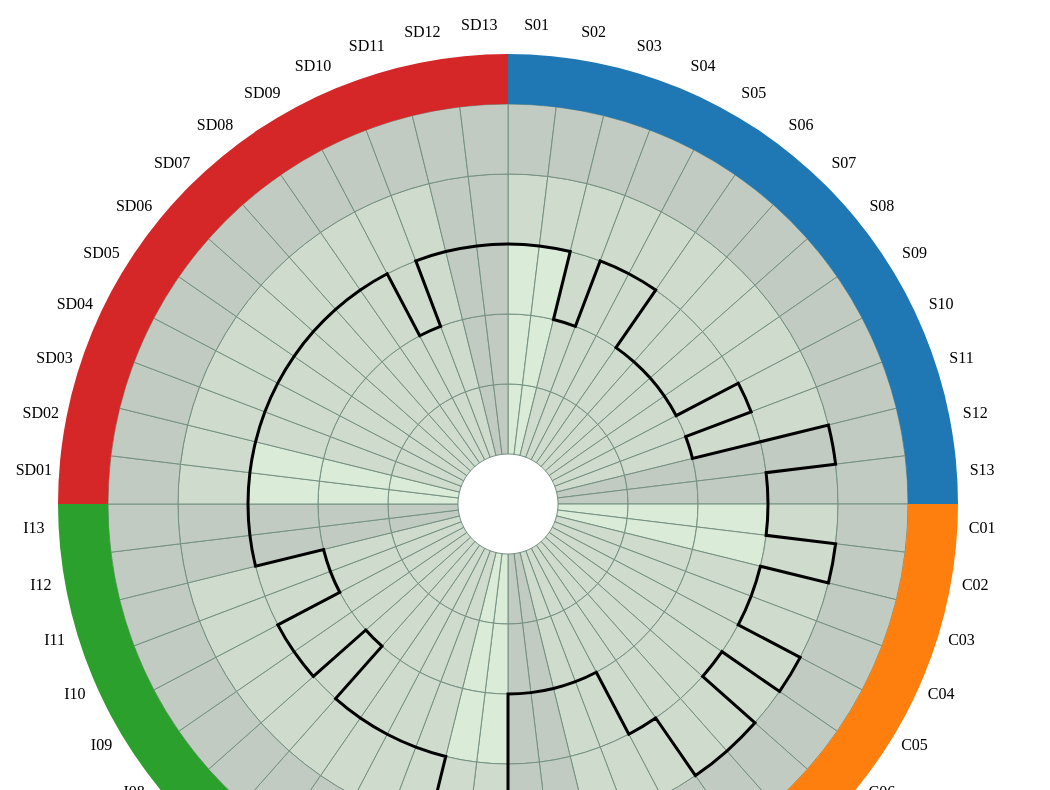
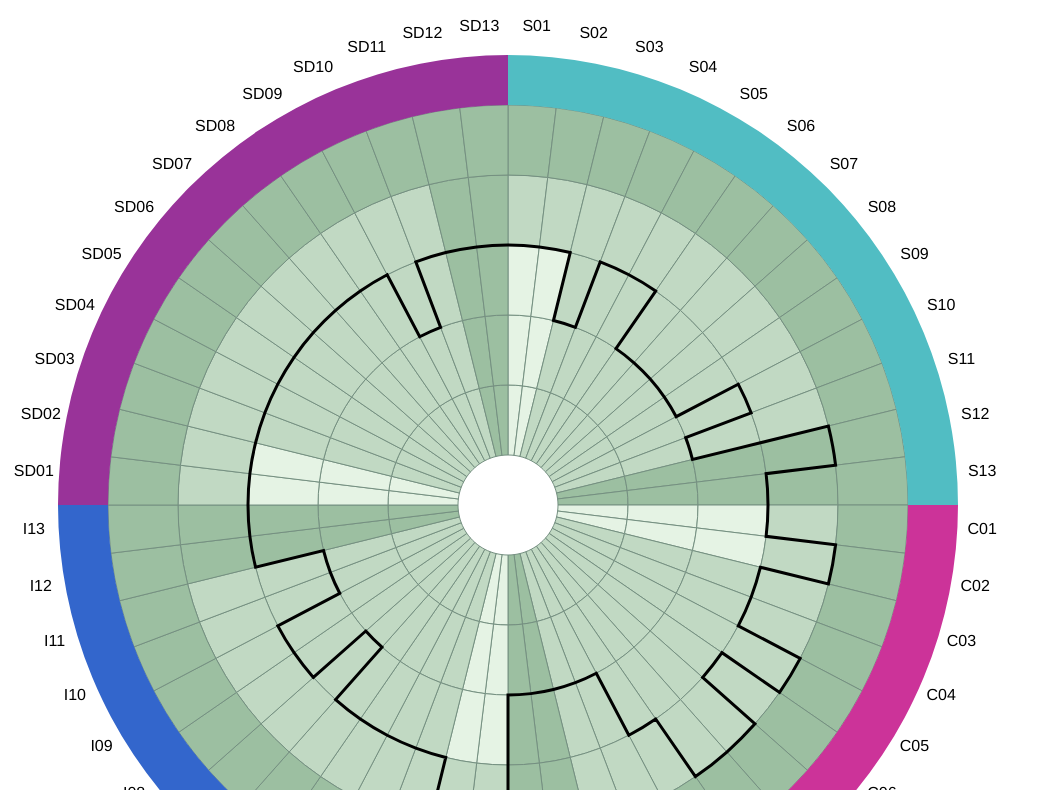
Before and after one commit to zipzob/capabilitychart, a website: page public/index.html in a window 1280 px wide. Shown: the part 63-853 px from the top of the page, without its empty margins (0-1050 px from the left). Drawn offline with Linux system fonts and the light colour scheme.

Commit message:
Fix colors; Regroup code

```diff
--- a/public/css/style.css
+++ b/public/css/style.css
@@ -1,8 +1,12 @@
+body {
+  font-family: Helvetica;
+}
+
 .chart, .chart svg {
   width: 1000px;
   height: 1000px;
 }
 
-.chart {
-
+.chart .label {
+  font-size: 2em;
 }
--- a/public/index.html
+++ b/public/index.html
@@ -8,7 +8,7 @@
 <body>
 	<section>
 		<h1>Capability Chart</h1>
-		<div class="chart" id="capabilitychart"></div>
+		<svg class="chart" id="capabilitychart"></svg>
     <input id="button" type="button"/>
     <a href="" id="link">Download</a>
 	</section>
@@ -47,7 +47,7 @@
 
       // TODO: move into some chart helper or import function.
       // enrich with meta data information
-      var total = treeroot.leaves().length;
+      // var total = treeroot.leaves().length;
       // treeroot.children.map(function(d) { return d.children.length;})
       var ranges = treeroot.children.reduce(function(acc, elem, index) {
         // console.log(acc,elem,index);
@@ -70,38 +70,22 @@
       var chart = capabilityChart()
         .groupRanges(ranges)
         .groupNames(names)
-        .surveys(surveys)
-        .totalSegments(total);
-      d3.select("#capabilitychart")
+        .surveys(surveys);
+        // .totalSegments(total);
+
+    d3.select("#capabilitychart")
         .selectAll("svg")
         .data(treeroot.leaves())
         .enter()
         .call(chart);
     });
 
-    // var matrix = [
-    //   [11975,  5871, 8916, 2868],
-    //   [ 1951, 10048, 2060, 6171],
-    //   [ 8010, 16145, 8090, 8045],
-    //   [ 1013,   990,  940, 6907]
-    // ];
-    //
-    // var tr = d3.select("body")
-    //   .append("table")
-    //   .selectAll("tr")
-    //   .data(matrix)
-    //   .join("tr");
-    //
-    // var td = tr.selectAll("td")
-    //   .data(function(d) { return d; })
-    //   .join("td")
-    //     .text(function(d) { return d; });
     d3.select("#button")
     .on("click", function() {
       console.log("click");
 
       //get svg element.
-      var svg = document.getElementById("svg");
+      var svg = document.getElementById("capabilitychart");
 
       //get svg source.
       var serializer = new XMLSerializer();
--- a/public/js/capabilitychart.js
+++ b/public/js/capabilitychart.js
@@ -4,7 +4,31 @@ function capabilityChart() {
       groupNames = [],
       groupRanges = [],
       surveys = {},
-      totalSegments = 0,
+      schemeGroupColours_0_3 = [
+        // Strategy: 81, 189, 195
+        "rgb(81, 189, 195)",
+        // culture: 204, 51, 153
+        "rgb(204, 51, 153)",
+        // Implementation: 51, 102, 204
+        "rgb(51, 102, 204)",
+        // Skill Development: 153, 51, 153
+        "rgb(153, 51, 153)",
+      ],
+      // schemeGroupColours_0_3 = ["#b5ccd2","#b082b3","#b675a2","#7a8aa4"],
+      schemeDataColours_0_3 = [
+        "white",
+        // "red"
+        // rgb(229, 243, 228);
+        "#e5f3e4",
+        // rgb(218, 235, 216)
+        // "#daebd8",
+        // rgb(193, 203, 194);
+        // "#c1cbc2",
+        // rgb(184, 214, 206);
+        // "#b8d6ce",
+        // rgb(156, 191, 161);
+        "#9cbfa1",
+      ],
       margin = {top: 20, right: 20, bottom: 20, left: 20};
 
   function chart(selection) {
@@ -12,30 +36,22 @@ function capabilityChart() {
         innerRadius = outerRadius / 10,
         groupHeight = outerRadius / 10,
         textHeight = outerRadius / 10,
-        dataHeight = outerRadius - innerRadius - groupHeight - textHeight;
+        dataHeight = outerRadius - innerRadius - groupHeight - textHeight,
+        totalSegments = selection.size();
 
-    var schemeDataColour = ["#daebd8", "#c1cbc2", "#b8d6ce", "#9cbfa1"],
-        schemeGroupColour = ["#b5ccd2","#b082b3","#b675a2","#7a8aa4"],
-        dataColours = d3.scaleLinear([1,3], schemeDataColour),
-        // groupColours = d3.scaleOrdinal([0,3], schemeGroupColour),
-        totalLayers = 0,
-        groupColours = d3.scaleOrdinal(d3.schemeCategory10),
-        testColours = d3.scaleLinear().domain(d3.extent([0,3], function(d) { return d; })).range(["white", "red"]);
+    var dataColours = d3.scaleLinear([0,1,3],schemeDataColours_0_3),
+        groupColours = d3.scaleOrdinal([0,1,2,3], schemeGroupColours_0_3),
+        totalLayers = 0;
 
+    var segmentNames = [];
+    var segmentHeights = [];
+    var PI_2 = (Math.PI) / 2;
     var segmentAngle = (2 * Math.PI) / totalSegments;
 
-    var svg = d3.select("#capabilitychart")
-      .append("svg")
-      .attr("id", "svg")
-      .attr("width", width)
-      .attr("height", height);
-
+    var svg = d3.select(selection.node());
     var g = svg
       .append("g")
       .attr("transform", "translate(" + width / 2 + "," + height / 2 + ")");
-
-    var segmentNames = [];
-    var segmentHeights = [];
 
     selection.each(function(entry, index, array) {
       totalLayers = entry.data.capabilities.length + 1;
@@ -48,18 +64,11 @@ function capabilityChart() {
 
     var surveydata = Object.keys(surveys).map(function(survey) {
       return segmentNames.map(function(name) { return surveys[survey][name] });
-    }).forEach(function(data,index,array) {
-      // var radius = surveys[key][entry.label] * segmentHeight + innerRadius;
-      console.log(data);
-      var surveyArc = d3.arc()
-        .startAngle(function(d,i) { return i * segmentAngle;})
-        .endAngle(function(d,i) { return (i + 1) * segmentAngle;})
-        .outerRadius(function(d,i) { return d * segmentHeights[index] + innerRadius; })
-        .innerRadius(function(d,i) { return d * segmentHeights[index] + innerRadius; });
+    }).forEach(_createSurveyPath);
 
+    function _createSurveyPath(data,index,array) {
         function surveyLine(data) {
 
-        var PI_2 = (Math.PI) / 2;
           function _radius(d,i) { return d * segmentHeights[index] + innerRadius; };
           function _y(d, i) { return Math.sin(i * segmentAngle - PI_2) * _radius(d,i); };
           function _x(d, i) { return Math.cos(i * segmentAngle - PI_2) * _radius(d,i); };
@@ -99,16 +108,7 @@ function capabilityChart() {
         g.append("path")
           .attr("style", "stroke-width:3px; stroke: black; fill: none;")
           .attr("d", path);
-
-      // g.selectAll(null)
-      //   .data(data)
-      //   .enter()
-      //   .append("path")
-      //   .attr("style", "stroke-width:3px; stroke: black; fill: black;")
-      //   .attr("d", surveyArc);
-
-    });
-
+      };
 
     _createGroupArcs();
 
@@ -122,7 +122,7 @@ function capabilityChart() {
         .attr("y", function(d, i) { return Math.sin(i * segmentAngle - PI_2) * (outerRadius - (textHeight / 2)); })
         .attr("x", function(d, i) { return Math.cos(i * segmentAngle - PI_2) * (outerRadius - (textHeight / 2)); })
         .style("text-anchor", "middle")
-        .text(function(d) { return d;} );
+        .text(function(d) { return d; } );
     }
 
     function _createDataArc(entry, index) {
@@ -159,10 +159,6 @@ function capabilityChart() {
         .attr("d", arc)
     }
   }
-
-  // function groupIndex(index) {
-  //   return groupRanges.findIndex(function(range) { return range[0] <= index && index <= range[1]; });
-  // }
 
   chart.width = function(_) {
     if (!arguments.length) return width;
```
Lines whose indentation alone changed are shown as unchanged.
